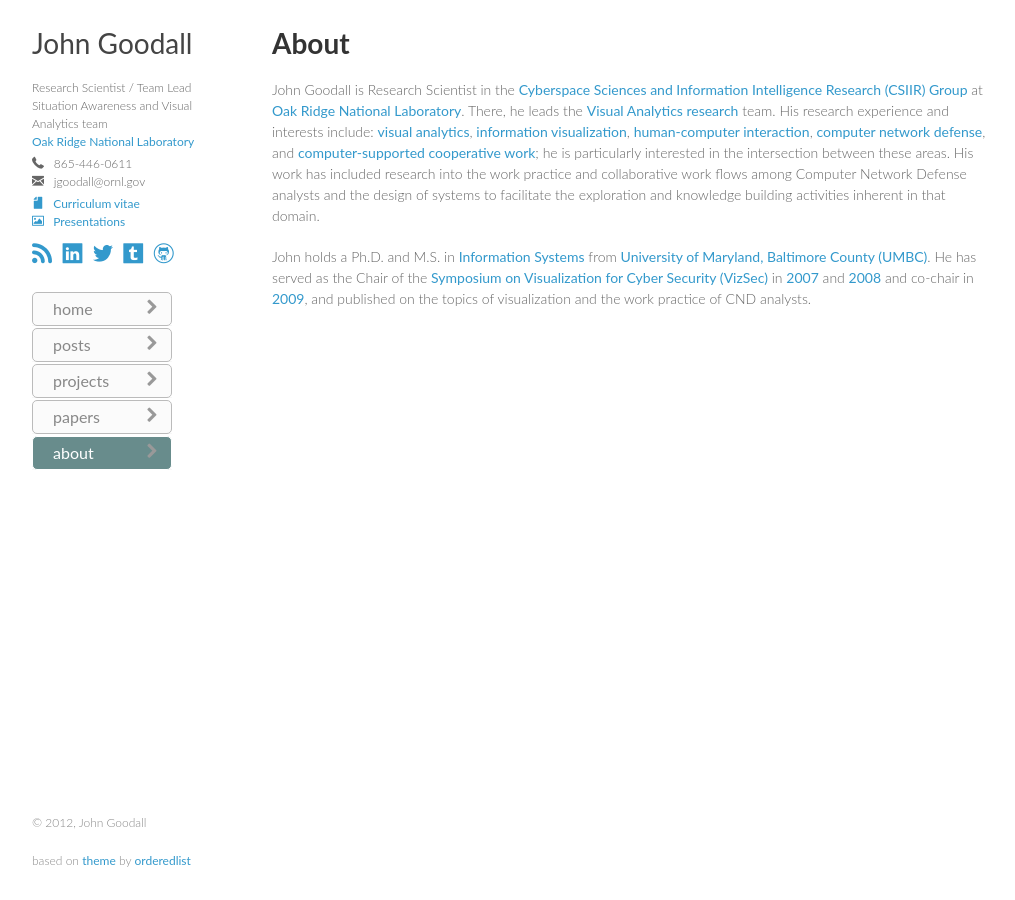
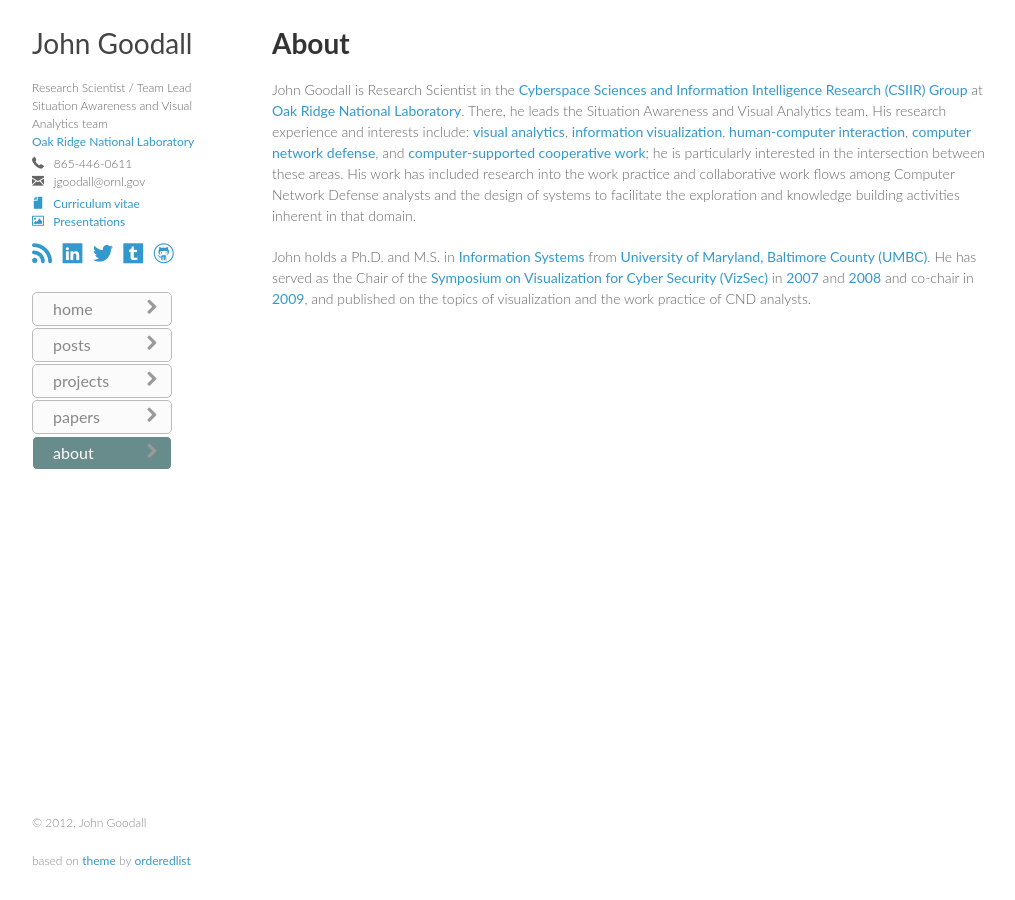
Before and after one commit to jgoodall/jgoodall.github.io, a Jekyll site: the page built from about/index.md, in a window 1280 px wide. Shown: the whole page, without its empty margins (128-1143 px from the left). Built offline with Jekyll 4.4.1, drawn with Linux system fonts in a browser that asks for light colours; Markdown is read by kramdown in place of the engine named in the settings.

Commit message:
updated team name in about page

```diff
--- a/about/index.md
+++ b/about/index.md
@@ -3,6 +3,6 @@ layout: default
 title: About
 ---
 
-John Goodall is Research Scientist in the [Cyberspace Sciences and Information Intelligence Research (CSIIR) Group](http://www.csiir.ornl.gov/) at [Oak Ridge National Laboratory](http://www.ornl.gov/). There, he leads the [Visual Analytics research](https://github.com/ornl-visual-analytics) team. His research experience and interests include: [visual analytics](http://vadl.cc.gatech.edu/), [information visualization](http://www.infovis-wiki.net/index.php/Main_Page), [human-computer interaction](http://hcibib.org/), [computer network defense](http://isc.sans.org/trends.html), and [computer-supported cooperative work](http://en.wikipedia.org/wiki/CSCW); he is particularly interested in the intersection between these areas. His work has included research into the work practice and collaborative work flows among Computer Network Defense analysts and the design of systems to facilitate the exploration and knowledge building activities inherent in that domain.
+John Goodall is Research Scientist in the [Cyberspace Sciences and Information Intelligence Research (CSIIR) Group](http://www.csiir.ornl.gov/) at [Oak Ridge National Laboratory](http://www.ornl.gov/). There, he leads the Situation Awareness and Visual Analytics team. His research experience and interests include: [visual analytics](http://vadl.cc.gatech.edu/), [information visualization](http://www.infovis-wiki.net/index.php/Main_Page), [human-computer interaction](http://hcibib.org/), [computer network defense](http://isc.sans.org/trends.html), and [computer-supported cooperative work](http://en.wikipedia.org/wiki/CSCW); he is particularly interested in the intersection between these areas. His work has included research into the work practice and collaborative work flows among Computer Network Defense analysts and the design of systems to facilitate the exploration and knowledge building activities inherent in that domain.
 
 John holds a Ph.D. and M.S. in [Information Systems](http://www.is.umbc.edu/) from [University of Maryland, Baltimore County (UMBC)](http://umbc.edu/). He has served as the Chair of the [Symposium on Visualization for Cyber Security (VizSec)](http://vizsec.org/) in [2007](http://vizsec.org/vizsec2007/) and [2008](http://vizsec.org/vizsec2008/) and co-chair in [2009](http://vizsec.org/vizsec2009/), and published on the topics of visualization and the work practice of CND analysts.
```
